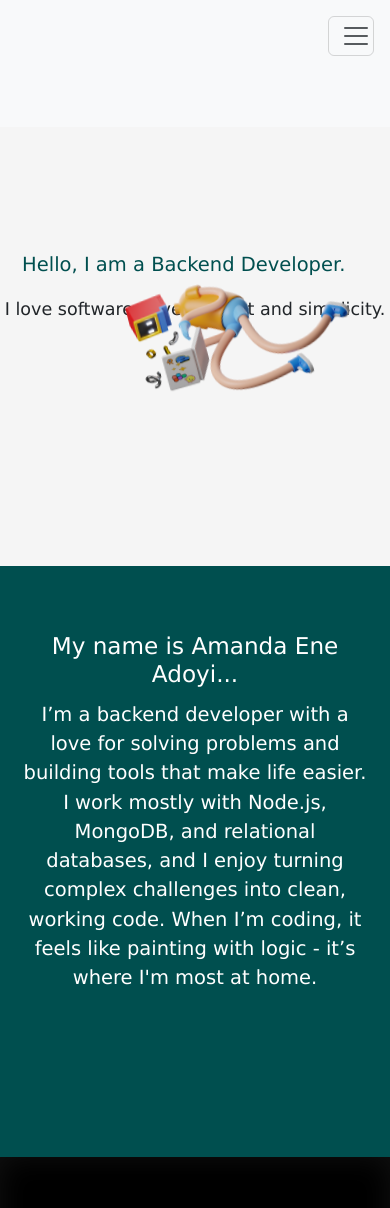
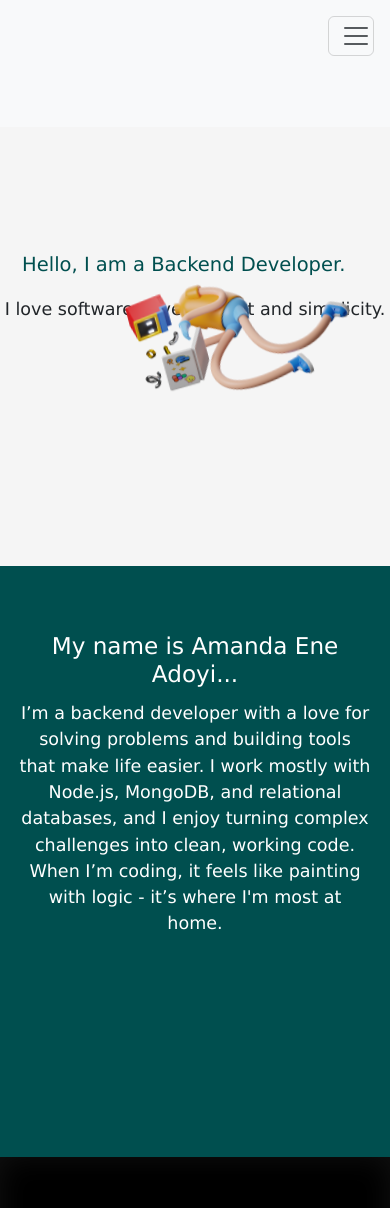
Before and after one commit to Lonercode/myPortfolio, a React (Vite) app in the folder portfolio/: page / in a window 390 px wide. Shown: the top 1208 px of the page. Built offline with nearby package versions, Linux system fonts and the light colour scheme.

Commit message:
update portfolio

```diff
--- a/portfolio/src/App.css
+++ b/portfolio/src/App.css
@@ -429,7 +429,7 @@ body, html {
   }
 
   .about p {
-    font-size: 5vw;
+    font-size: 4.5vw;
   }
 
   .about {
@@ -442,7 +442,6 @@ body, html {
     text-align: center;
     margin-left: 5vw;
     padding-bottom: 5vw;
-    font-size: 4.5vw;
   }
 
   .tools {
```
